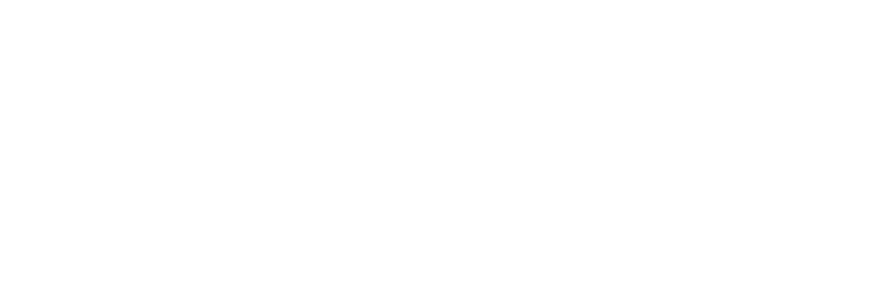
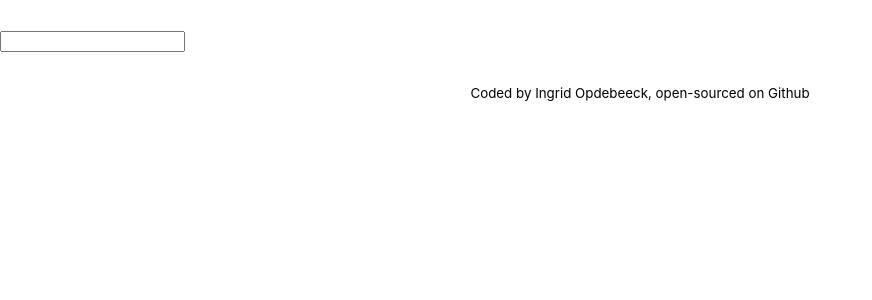
Before and after one commit to Ingrid-98/dictionary-project, a React (Create React App) app: page / in a window 1280 px wide. Shown: the top 300 px of the page, without its empty margins (0-872 px from the left). Built offline with nearby package versions, Linux system fonts and the light colour scheme; the HTML template or start-up script is replaced by a standard one.

Commit message:
search engine

```diff
--- a/src/App.css
+++ b/src/App.css
@@ -0,0 +1,7 @@
+.App-header {
+  margin: 30px 0;
+}
+.App-footer {
+  text-align: center;
+  margin: 30px 0;
+}
--- a/src/App.js
+++ b/src/App.js
@@ -1,9 +1,17 @@
 import "./App.css";
-
+import Dictionary from "./Dictionary";
 function App() {
   return (
     <div className="App">
-      <header className="App-header"></header>
+      <div className="container">
+        <header className="App-header"></header>
+        <main>
+          <Dictionary />
+        </main>
+        <footer className="App-footer">
+          <small>Coded by Ingrid Opdebeeck, open-sourced on Github </small>
+        </footer>
+      </div>
     </div>
   );
 }
--- /dev/null
+++ b/src/Dictionary.css
@@ -0,0 +1,2 @@
+.Dictionary {
+}
--- /dev/null
+++ b/src/Dictionary.js
@@ -0,0 +1,22 @@
+import React, { useState } from "react";
+import "./Dictionary.css";
+
+export default function Dictionary() {
+  let [keyword, setKeyword] = useState("");
+
+  function search(event) {
+    event.preventDefault();
+    alert(`Searching for ${keyword} definition`);
+  }
+
+  function handleKeywordChange(event) {
+    setKeyword(event.target.value);
+  }
+  return (
+    <div className="Dictionary">
+      <form onSubmit={search}>
+        <input type="search" onChange={handleKeywordChange} />
+      </form>
+    </div>
+  );
+}
```
